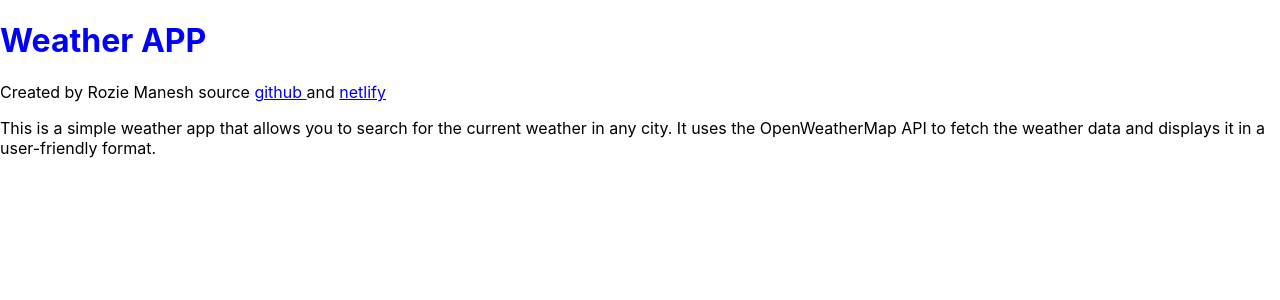
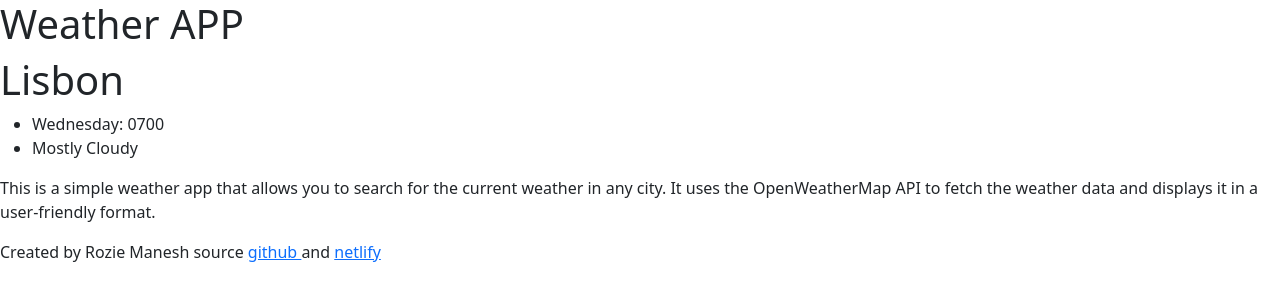
Before and after one commit to rozie321/reactweatherapp, a React (Create React App) app: page / in a window 1280 px wide. Shown: the top 300 px of the page. Built offline with nearby package versions, Linux system fonts and the light colour scheme.

Commit message:
bootstrap instal and initial HTML

```diff
--- a/package.json
+++ b/package.json
@@ -7,6 +7,7 @@
     "@testing-library/jest-dom": "^6.6.3",
     "@testing-library/react": "^16.3.0",
     "@testing-library/user-event": "^13.5.0",
+    "bootstrap": "^5.3.5",
     "react": "^19.1.0",
     "react-dom": "^19.1.0",
     "react-scripts": "5.0.1",
--- a/src/App.js
+++ b/src/App.js
@@ -1,23 +1,30 @@
 
 import './App.css';
+import React from 'react';
+import Weather from './Weather';
+import 'bootstrap/dist/css/bootstrap.min.css';
 
 function App() {
   return (
     <div className="App">
       <header className="App-header">
-      <h1>Weather APP</h1>
+        <h1>Weather APP</h1>
+      </header>
+      <Weather />
+
+
+         <p>
+          This is a simple weather app that allows you to search for the current weather in any city.
+          It uses the OpenWeatherMap API to fetch the weather data and displays it in a user-friendly format.
+        </p>
+
+
       <footer>
         <p>Created by Rozie Manesh source  <a href="https://github.com/rozie321/reactweatherapp"> github </a>
          and  <a href="https://reactweatherapp-roselyn.netlify.app/" >
            netlify </a>
         </p>
         </footer>
-      <p>
-        This is a simple weather app that allows you to search for the current weather in any city.
-        It uses the OpenWeatherMap API to fetch the weather data and displays it in a user-friendly format.
-      </p>
-
-      </header>
     </div>
   );
 }
--- /dev/null
+++ b/src/Weather.css
@@ -0,0 +1,3 @@
+.Weather{
+    border-color: #ECEDEF;
+}
--- /dev/null
+++ b/src/Weather.js
@@ -0,0 +1,17 @@
+import React from "react";
+import  './Weather.css';
+
+
+export default function Weather() {
+    return(
+        <div className ="Weather">
+        <h1>Lisbon</h1>
+        <ul>
+            <li>Wednesday: 0700</li>
+            <li>Mostly Cloudy</li>
+
+        </ul>
+
+        </div>
+    )
+}
```
Also changed, not shown: 1 other file (tests, documents, lock files or other folders).
